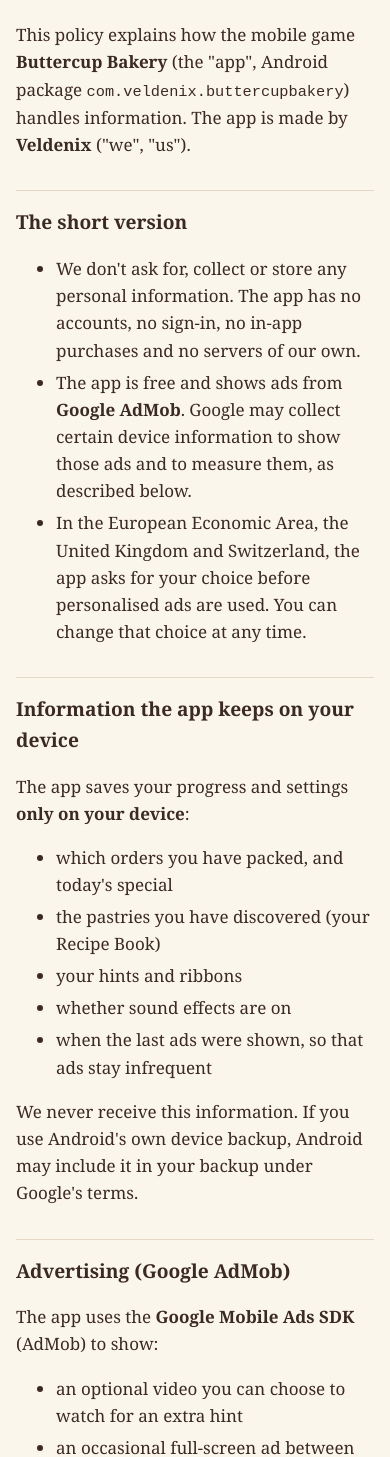
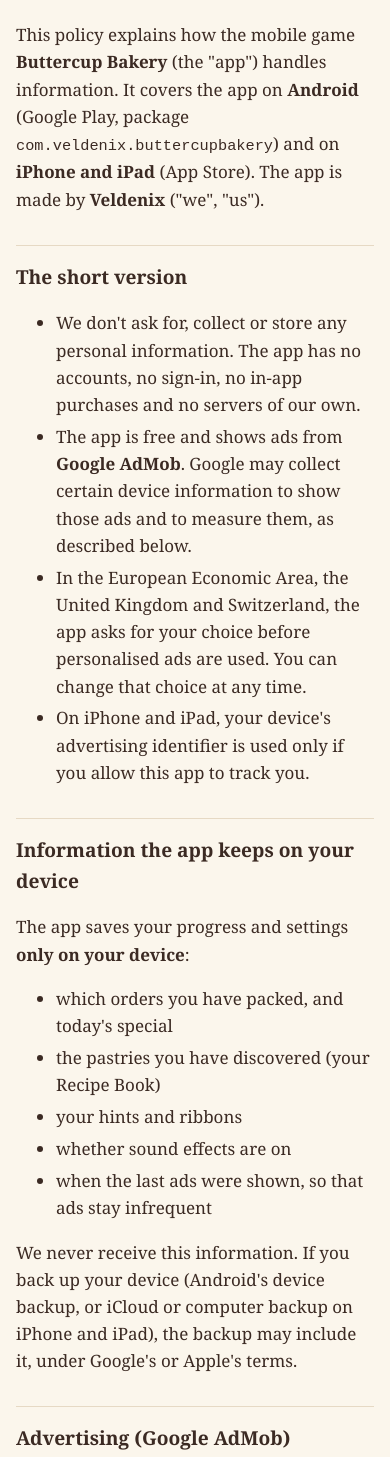
Before and after one commit to vgame-ux/buttercup-bakery, a plain HTML site: page privacy-policy.html in a window 390 px wide. Shown: the part 147-1604 px from the top of the page. Drawn offline with Linux system fonts and the light colour scheme.

Commit message:
Privacy policy: cover iPhone and iPad (App Store) as well as Android

```diff
--- a/privacy-policy.html
+++ b/privacy-policy.html
@@ -25,13 +25,14 @@
 <h1>Privacy Policy: Buttercup Bakery</h1>
 <p class="meta">Effective date: 17 November 2026</p>
 
-<p>This policy explains how the mobile game <strong>Buttercup Bakery</strong> (the "app", Android package <code>com.veldenix.buttercupbakery</code>) handles information. The app is made by <strong>Veldenix</strong> ("we", "us").</p>
+<p>This policy explains how the mobile game <strong>Buttercup Bakery</strong> (the "app") handles information. It covers the app on <strong>Android</strong> (Google Play, package <code>com.veldenix.buttercupbakery</code>) and on <strong>iPhone and iPad</strong> (App Store). The app is made by <strong>Veldenix</strong> ("we", "us").</p>
 
 <h2>The short version</h2>
 <ul>
   <li>We don't ask for, collect or store any personal information. The app has no accounts, no sign-in, no in-app purchases and no servers of our own.</li>
   <li>The app is free and shows ads from <strong>Google AdMob</strong>. Google may collect certain device information to show those ads and to measure them, as described below.</li>
   <li>In the European Economic Area, the United Kingdom and Switzerland, the app asks for your choice before personalised ads are used. You can change that choice at any time.</li>
+  <li>On iPhone and iPad, your device's advertising identifier is used only if you allow this app to track you.</li>
 </ul>
 
 <h2>Information the app keeps on your device</h2>
@@ -43,7 +44,7 @@
   <li>whether sound effects are on</li>
   <li>when the last ads were shown, so that ads stay infrequent</li>
 </ul>
-<p>We never receive this information. If you use Android's own device backup, Android may include it in your backup under Google's terms.</p>
+<p>We never receive this information. If you back up your device (Android's device backup, or iCloud or computer backup on iPhone and iPad), the backup may include it, under Google's or Apple's terms.</p>
 
 <h2>Advertising (Google AdMob)</h2>
 <p>The app uses the <strong>Google Mobile Ads SDK</strong> (AdMob) to show:</p>
@@ -54,10 +55,11 @@
 <p>To deliver ads, limit how often they appear, measure them and prevent fraud, Google may collect and process the following from your device:</p>
 <ul>
   <li><strong>IP address</strong>, which can be used to estimate your general location</li>
-  <li><strong>Device and advertising identifiers</strong>: the Android advertising ID and the app set ID</li>
+  <li><strong>Device and advertising identifiers on Android</strong>: the advertising ID and the app set ID</li>
+  <li><strong>Device and advertising identifiers on iPhone and iPad</strong>: the identifier for vendors (IDFV) and, only if you have allowed this app to track you, the advertising identifier (IDFA)</li>
   <li><strong>App interactions and diagnostics</strong>: for example app launches, ad views and taps, and app performance information</li>
 </ul>
-<p>On recent Android versions, the Google Mobile Ads SDK may also use Android's Privacy Sandbox advertising features (ad topics and ad attribution), which you control in your device's settings.</p>
+<p>On recent Android versions, the Google Mobile Ads SDK may also use Android's Privacy Sandbox advertising features (ad topics and ad attribution), which you control in your device's settings. On iPhone and iPad, ad measurement may use Apple's privacy-preserving ad attribution (SKAdNetwork).</p>
 <p>Google may share this information with its advertising partners as described in its own policies. Data is sent encrypted (TLS).</p>
 <p>Google's policies apply to this processing:</p>
 <ul>
@@ -69,7 +71,8 @@
 <h2>Your choices</h2>
 <ul>
   <li><strong>Consent (EEA, UK, Switzerland):</strong> the app uses Google's User Messaging Platform to ask for your consent to personalised ads. To change your choice later, open the game's menu (the pause button) and tap <strong>Privacy choices</strong>.</li>
-  <li><strong>Advertising ID:</strong> you can reset or delete your advertising ID in your device settings (on most devices: <strong>Settings, then Privacy, then Ads</strong>, or <strong>Settings, then Google, then Ads</strong>).</li>
+  <li><strong>Tracking on iPhone and iPad:</strong> the advertising identifier (IDFA) is available to the app only if you allow tracking. You can change this at any time in <strong>Settings, then Privacy &amp; Security, then Tracking</strong>. Declining doesn't limit the game in any way.</li>
+  <li><strong>Advertising ID on Android:</strong> you can reset or delete your advertising ID in your device settings (on most devices: <strong>Settings, then Privacy, then Ads</strong>, or <strong>Settings, then Google, then Ads</strong>).</li>
   <li><strong>Google's controls:</strong> <a href="https://adssettings.google.com">https://adssettings.google.com</a> and <a href="https://myaccount.google.com/data-and-privacy">https://myaccount.google.com/data-and-privacy</a>.</li>
   <li><strong>Playing without ads:</strong> the game works offline. When the device has no internet connection, no ads are requested.</li>
 </ul>
@@ -78,16 +81,17 @@
 <p>Buttercup Bakery is a general-audience puzzle game and is <strong>not directed at children under 13</strong>. We don't knowingly collect personal information from children, and the app itself collects none from anyone. If you believe a child has provided personal information through the app, contact us and we'll help.</p>
 
 <h2>Permissions</h2>
-<p>The app requests only the Android permissions that the Google Mobile Ads SDK requires:</p>
+<p>On <strong>Android</strong>, the app requests only the permissions that the Google Mobile Ads SDK requires:</p>
 <ul>
   <li>internet access and network state, to load ads</li>
   <li>the advertising ID, and Android's ad services (ad ID, ad topics and ad attribution)</li>
   <li>keeping the device awake and running a foreground service, which libraries inside the Google Mobile Ads SDK declare for short background tasks</li>
 </ul>
-<p>It doesn't access your contacts, photos, camera, microphone, location services or files.</p>
+<p>On <strong>iPhone and iPad</strong>, the only permission the app may ask for is Apple's permission to track (App Tracking Transparency), described above.</p>
+<p>On both, the app doesn't access your contacts, photos, camera, microphone, location services or files.</p>
 
 <h2>Data deletion</h2>
-<p>We hold no personal data about you, so there is nothing for us to delete. To clear your progress, open the game's menu and tap <strong>Reset all progress</strong>. Your privacy choices and the ad-timing record are kept so that ads stay infrequent. To remove everything the app keeps on your device, uninstall it or clear its storage in Android settings. For data held by Google, use the Google controls listed above.</p>
+<p>We hold no personal data about you, so there is nothing for us to delete. To clear your progress, open the game's menu and tap <strong>Reset all progress</strong>. Your privacy choices and the ad-timing record are kept so that ads stay infrequent. To remove everything the app keeps on your device, uninstall it (on Android you can also clear its storage in the device settings). For data held by Google, use the Google controls listed above.</p>
 
 <h2>Changes to this policy</h2>
 <p>If the app changes how it handles information (for example, by adding a new service), we'll update this page and its effective date before that version is released.</p>
```
